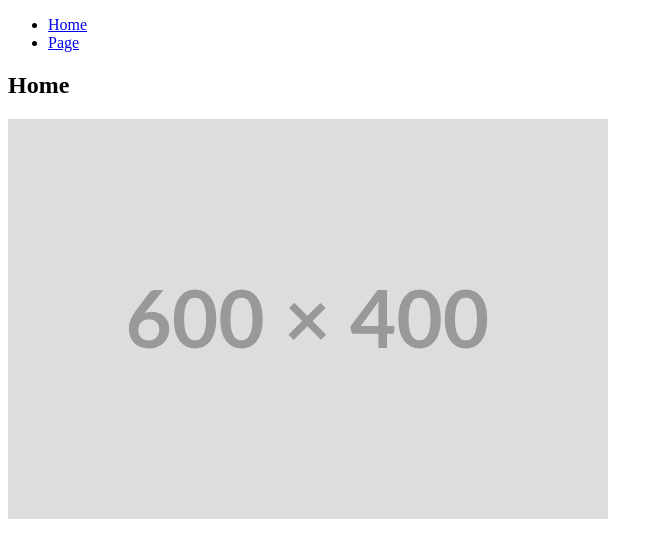
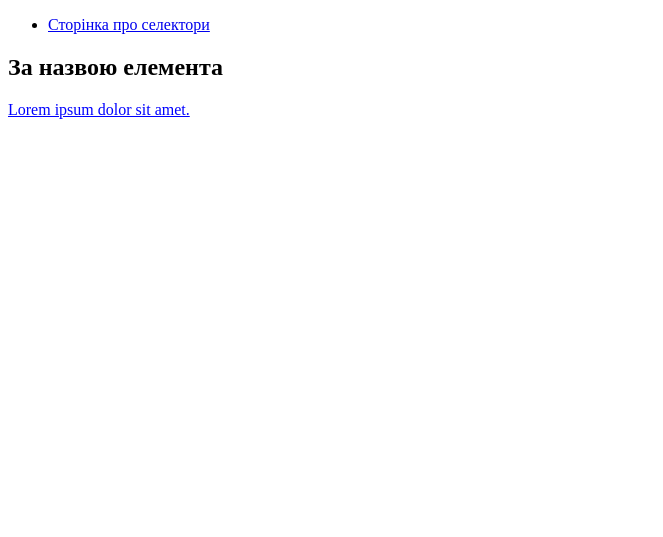
Before and after one commit to kirillpoltorak7/Fe-Basic-09.01.24, a plain HTML site: page index.html in a window 1280 px wide. Shown: the top 537 px of the page, without its empty margins (0-663 px from the left). Drawn offline with Linux system fonts and the light colour scheme.

Commit message:
part of all

```diff
--- a/css/styles.css
+++ b/css/styles.css
@@ -0,0 +1,4 @@
+p {
+  text-decoration: underline;
+  color: blue;
+}
--- a/index.html
+++ b/index.html
@@ -5,41 +5,27 @@
     <meta charset="UTF-8">
     <meta name="viewport" content="width=device-width, initial-scale=1.0">
     <link rel="stylesheet" href="./css/styles.css">
-    <title>Template Page</title>
+    <title>Homework_3</title>
 </head>
 
 <body>
     <header class="header">
-        <div class="container">
-            <nav class="nav">
-                <ul class="menu">
-                    <li class="menu__item">
-                        <a href="/" class="menu__item-link">Home</a>
-                    </li>
-                    <li class="menu__item">
-                        <a href="./pages/page.html" class="menu__item-link">Page</a>
-                    </li>
-                </ul>
-            </nav>
-        </div>
+        <nav class="nav">
+            <ul class="menu">
+                <li class="menu__item">
+                    <a href="./pages/selectors.html" class="menu__item-link">Сторінка про селектори</a>
+                </li>
+            </ul>
+        </nav>
     </header>
-    <main>
-        <section>
-            <div class="container">
-                <!-- Content -->
-                <h1 class="title">Home</h1>
-                <div>
-                    <img src="./images/Placehold.svg" alt="Placehold">
-                </div>
+    <main class="main">
+        <selector class="selector">
+            <div class="element-name">
+                <h2 class="title">За назвою елемента</h2>
+                <p>Lorem ipsum dolor sit amet.</p>
             </div>
-        </section>
+        </selector>
     </main>
-    <footer class="footer">
-        <div class="container">
-            <h2>Footer</h2>
-        </div>
-    </footer>
-    <script src="./js/main.js"></script>
 </body>
 
 </html>
```
Also changed, not shown: pages/page.html (deleted, +0 -45 lines), pages/selectors.html (added, +42 -0 lines), images/Placehold.svg (deleted), js/main.js (deleted).
